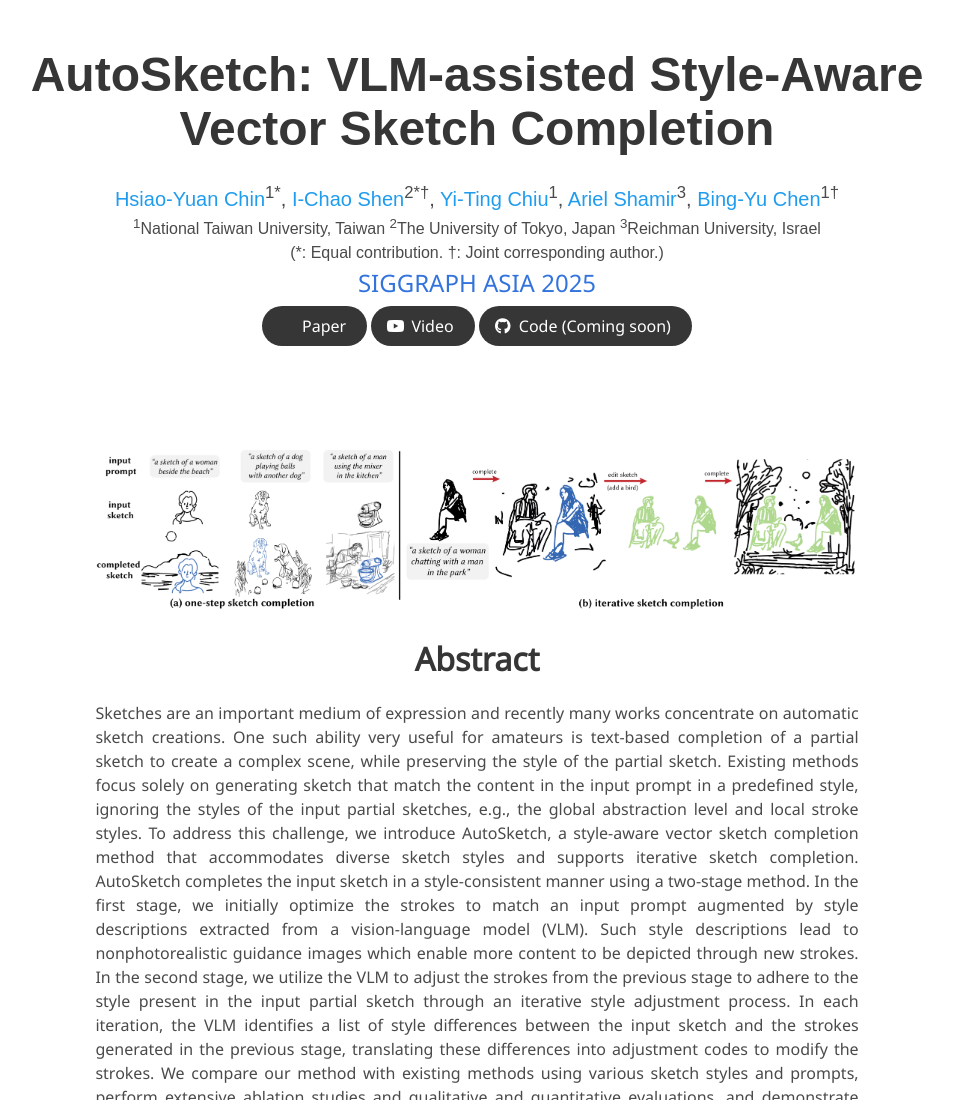
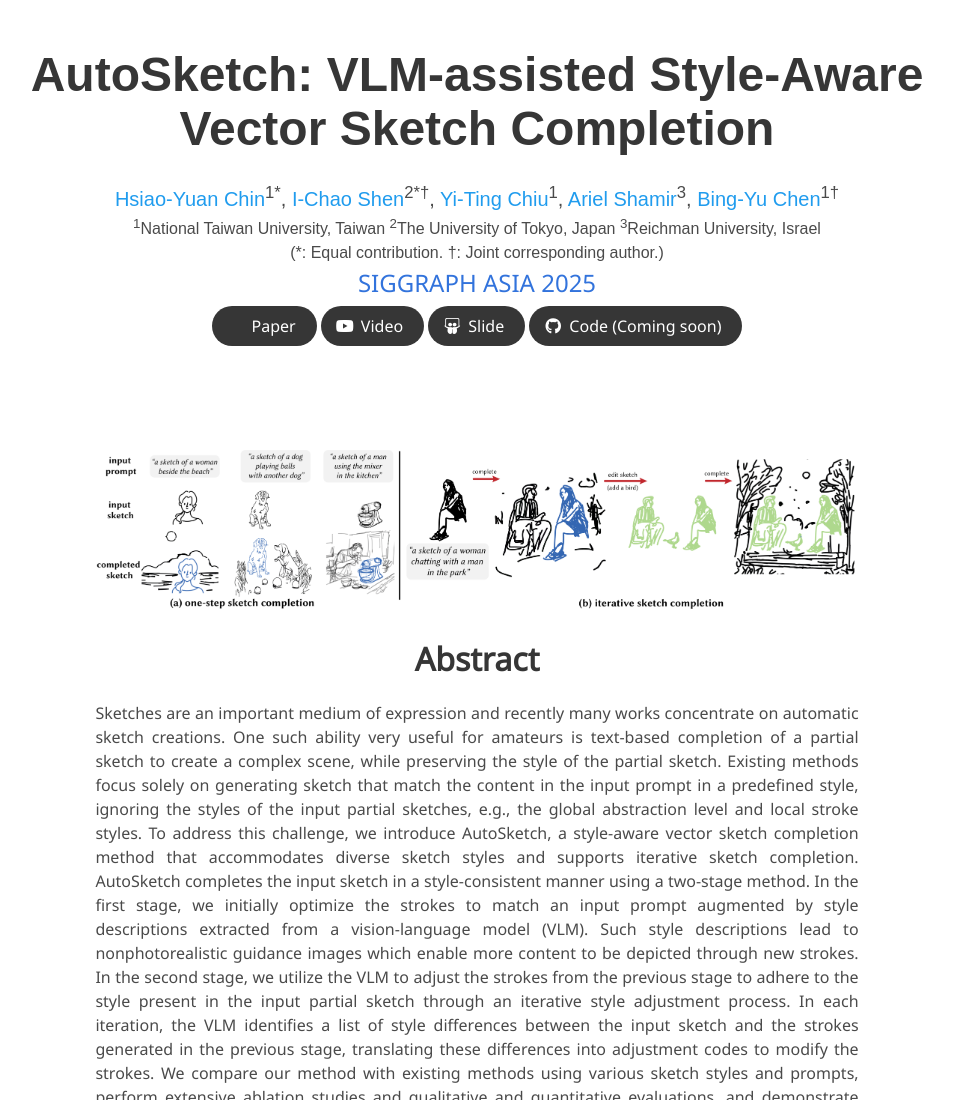
Before and after one commit to jdily/autosketch.github.io, a plain HTML site: page index.html in a window 1280 px wide. Shown: the top 1100 px of the page, without its empty margins (163-1116 px from the left). Drawn offline with nearby package versions, Linux system fonts and the light colour scheme; some icons are missing; a web font is replaced by a local one.

Commit message:
add slide

```diff
--- a/index.html
+++ b/index.html
@@ -122,6 +122,18 @@
             <i class="fab fa-youtube"></i>
           </span>
           <span>Video</span>
+        </a>
+      </span>
+      <!-- Slide Link. -->
+      <span class="link-block">
+        <a
+          href="./static/pdfs/autosketch_slide.pdf",
+          class="external-link button is-normal is-rounded is-dark"
+        >
+          <span class="icon">
+            <i class="fab fa-slideshare"></i>
+          </span>
+          <span>Slide</span>
         </a>
       </span>
       <!-- Code Link. -->
```
Also changed, not shown: 1 other file.
